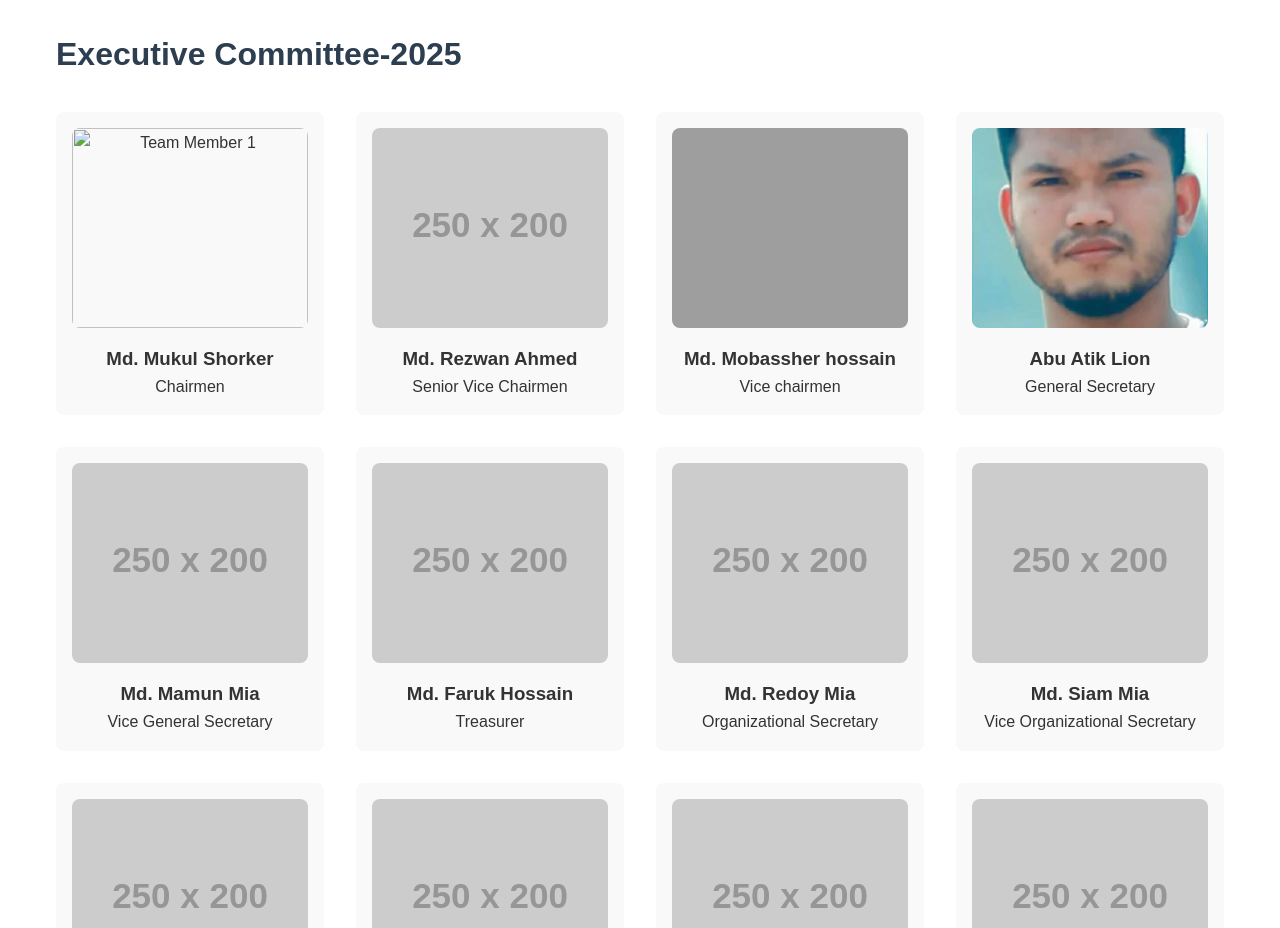
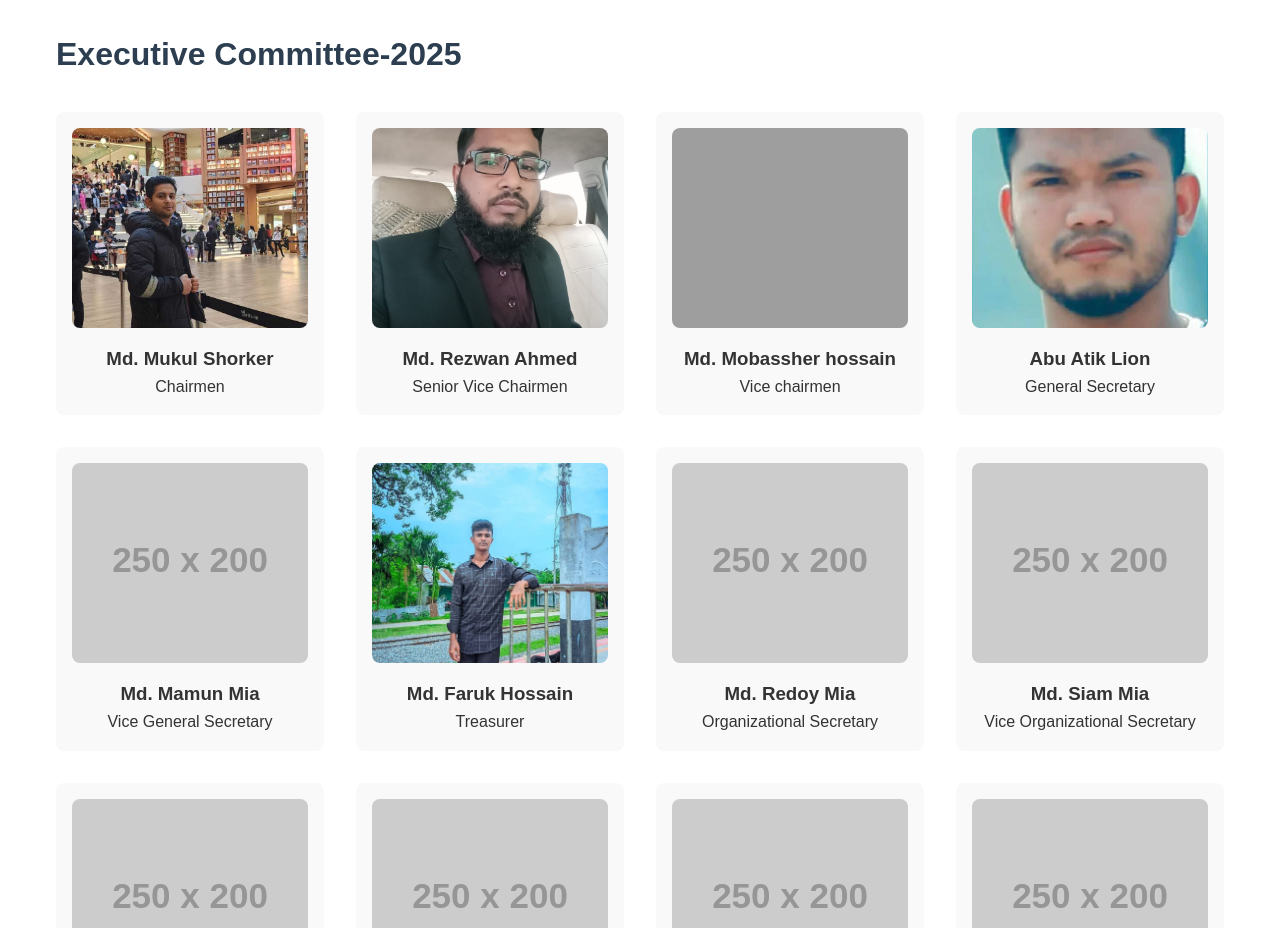
Before and after one commit to shopnonirfoundation-svg/shopnonirfoundation, a plain HTML site: page people.html in a window 1280 px wide. Shown: the part 828-1756 px from the top of the page. Drawn offline with Linux system fonts and the light colour scheme; grey boxes are pictures that could not be loaded; placeholder pictures from the web are drawn by us.

Commit message:
Update people.html

```diff
--- a/people.html
+++ b/people.html
@@ -93,12 +93,12 @@
         <h2>Executive Committee-2025</h2>
         <div class="team-grid">
             <div class="team-member">
-                <img src="  " alt="Team Member 1">
+                <img src="mukul.jpg" alt="Team Member 1">
                 <h3>Md. Mukul Shorker</h3>
                 <p>Chairmen</p>
             </div>
             <div class="team-member">
-                <img src="https://via.placeholder.com/250x200" alt="Team Member 2">
+                <img src="rezwan.jpg" alt="Team Member 2">
                 <h3>Md. Rezwan Ahmed</h3>
                 <p>Senior Vice Chairmen</p>
             </div>
@@ -118,7 +118,7 @@
                 <p>Vice General Secretary</p>
             </div>
             <div class="team-member">
-                <img src="https://via.placeholder.com/250x200" alt="Team Member 2">
+                <img src="faruk.jpg" alt="Team Member 2">
                 <h3>Md. Faruk Hossain</h3>
                 <p>Treasurer</p>
             </div>
```
